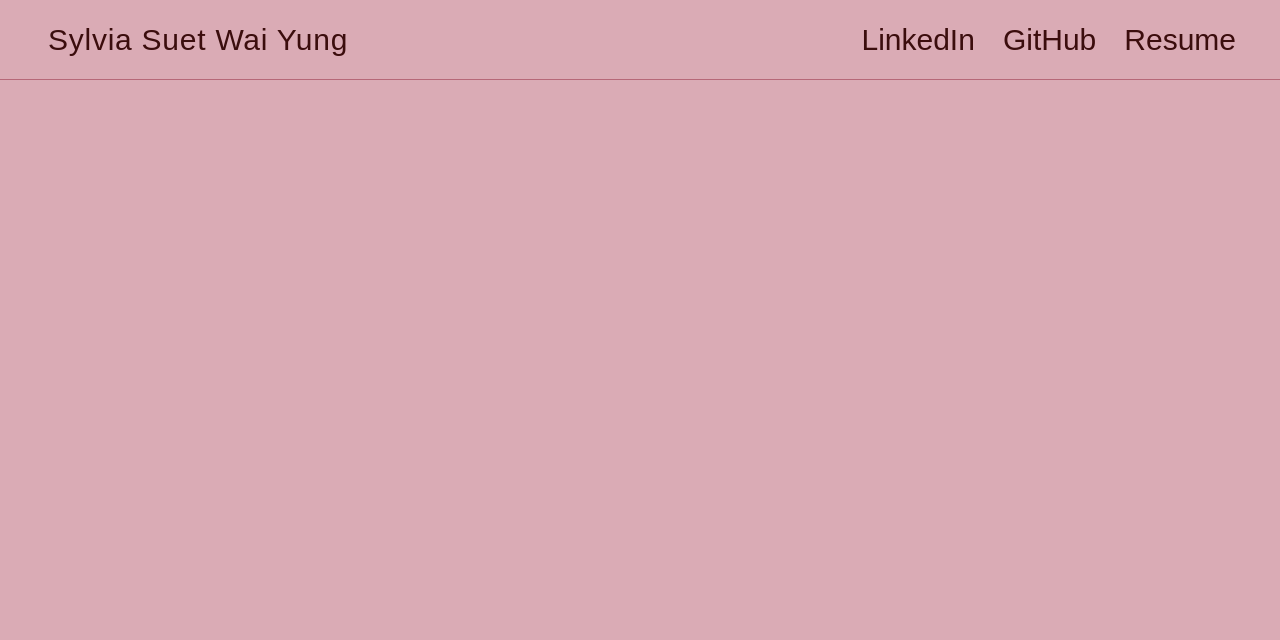
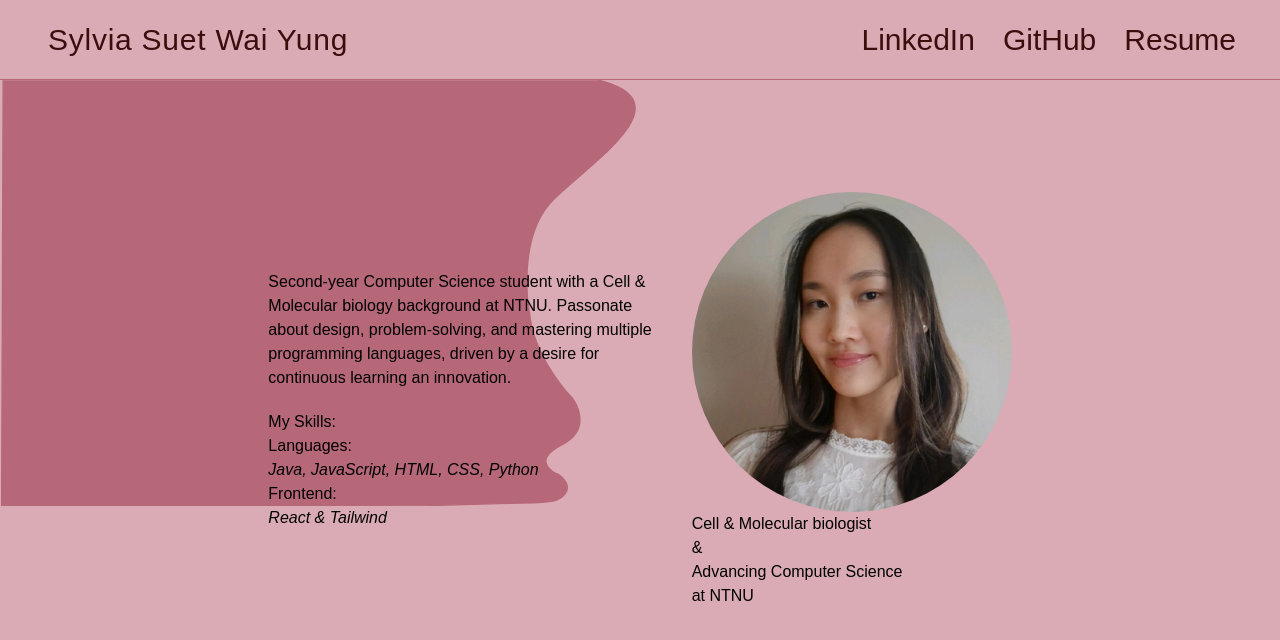
Before and after one commit to SylviaSWYung/portfoil, a React (Vite) app: page / in a window 1280 px wide. Shown: the top 640 px of the page. Built offline with nearby package versions, Linux system fonts and the light colour scheme; a web font is replaced by a local one.

Commit message:
Lagt inn profile.tsx samt profilbilde og svg

```diff
--- a/src/App.tsx
+++ b/src/App.tsx
@@ -1,6 +1,7 @@
 import './index.css'
 import { Navbar } from './components/Navbar';
 import { Profile } from './components/Profile';
+// import { HeaderPicture } from './components/Headerpicture';
 
 
 function App() {
@@ -9,6 +10,7 @@ function App() {
     <>
       <Navbar/>
       <Profile/>
+      {/* <HeaderPicture/> */}
     </>
   )
 }
--- /dev/null
+++ b/src/components/Headerpicture.tsx
@@ -0,0 +1,9 @@
+export function HeaderPicture(){
+    return(
+        <div className="">
+            <svg viewBox="0 0 500 500"  xmlns="http://www.w3.org/2000/svg" className="w-9/12 h-9/12">
+                <path className=" fill-dark-pink stroke-dark-pink" d="M 21.462 89.013 L 20.33 407.283 L 338.633 406.174 L 391.281 404.635 L 418.067 404.018 C 418.067 404.018 427.919 403.711 432.845 402.479 C 432.845 402.479 451.626 395.706 435.616 383.082 C 435.616 383.082 412.525 373.847 437.772 360.915 C 463.019 347.984 445.468 325.782 445.468 325.782 C 445.468 325.782 416.835 296.67 413.757 261.879 C 413.757 261.879 403.288 206.118 431.922 177.793 C 460.555 149.468 531.056 105.349 465.482 89.053"/>
+            </svg>
+        </div>
+    )
+}
--- a/src/components/Navbar.tsx
+++ b/src/components/Navbar.tsx
@@ -14,7 +14,7 @@ export function Navbar(){
     };
 
     return(
-        <nav className="fixed h-20 border-b border-dark-pink flex p-4 w-full">
+        <nav className="fixed z-50 h-20 border-b border-dark-pink flex p-4 w-full">
             <div className="flex flex-wrap md:flex-nowrap items-center justify-between w-full mx-auto md:p-4">
                 <div>
                     <h1 className="flex items-center self-center text-text-pink text-2xl md:text-3xl tracking-wide ml-4">Sylvia Suet Wai Yung</h1>
--- a/src/components/Profile.tsx
+++ b/src/components/Profile.tsx
@@ -1,7 +1,30 @@
 export function Profile(){
     return(
-        <div>
-            {/* <img src="./profil_sylvia.jpeg" alt="" /> */}
+        <div className="relative flex flex-row justify-center place-items-center gap-10 w-full h-screen">
+            <div className="relative z-1 flex flex-col order-1 gap-5">
+                <p>Second-year Computer Science student with a Cell & <br />
+                Molecular biology background at NTNU. Passonate <br />
+                about design, problem-solving, and mastering multiple <br />
+                programming languages, driven by a desire for <br />
+                continuous learning an innovation.
+                </p>
+                <p>
+                    My Skills: <br />
+                    Languages: <br />
+                    <i>Java, JavaScript, HTML, CSS, Python</i> <br />
+                    Frontend: <br />
+                    <i>React & Tailwind</i>
+                </p>
+            </div>
+            <div className="relative z-1 flex flex-col order-last">
+                <img className="rounded-full h-80" src="./profil_sylvia.jpeg" alt="profile picture" />
+                <p>Cell & Molecular biologist <br />&<br />Advancing Computer Science <br />at NTNU</p>
+            </div>
+            <div className="absolute top-20 -z-1 inset-0 h-6/12 w-6/12">
+            <svg viewBox="19.12 88.91 477.056 317.4"  xmlns="http://www.w3.org/2000/svg" className="">
+                <path className=" fill-dark-pink stroke-dark-pink" d="M 21.462 89.013 L 20.33 407.283 L 338.633 406.174 L 391.281 404.635 L 418.067 404.018 C 418.067 404.018 427.919 403.711 432.845 402.479 C 432.845 402.479 451.626 395.706 435.616 383.082 C 435.616 383.082 412.525 373.847 437.772 360.915 C 463.019 347.984 445.468 325.782 445.468 325.782 C 445.468 325.782 416.835 296.67 413.757 261.879 C 413.757 261.879 403.288 206.118 431.922 177.793 C 460.555 149.468 531.056 105.349 465.482 89.053"/>
+            </svg>
+        </div>
         </div>
     )
 }
```
Also changed, not shown: public/profil_sylvia.jpeg (added).
